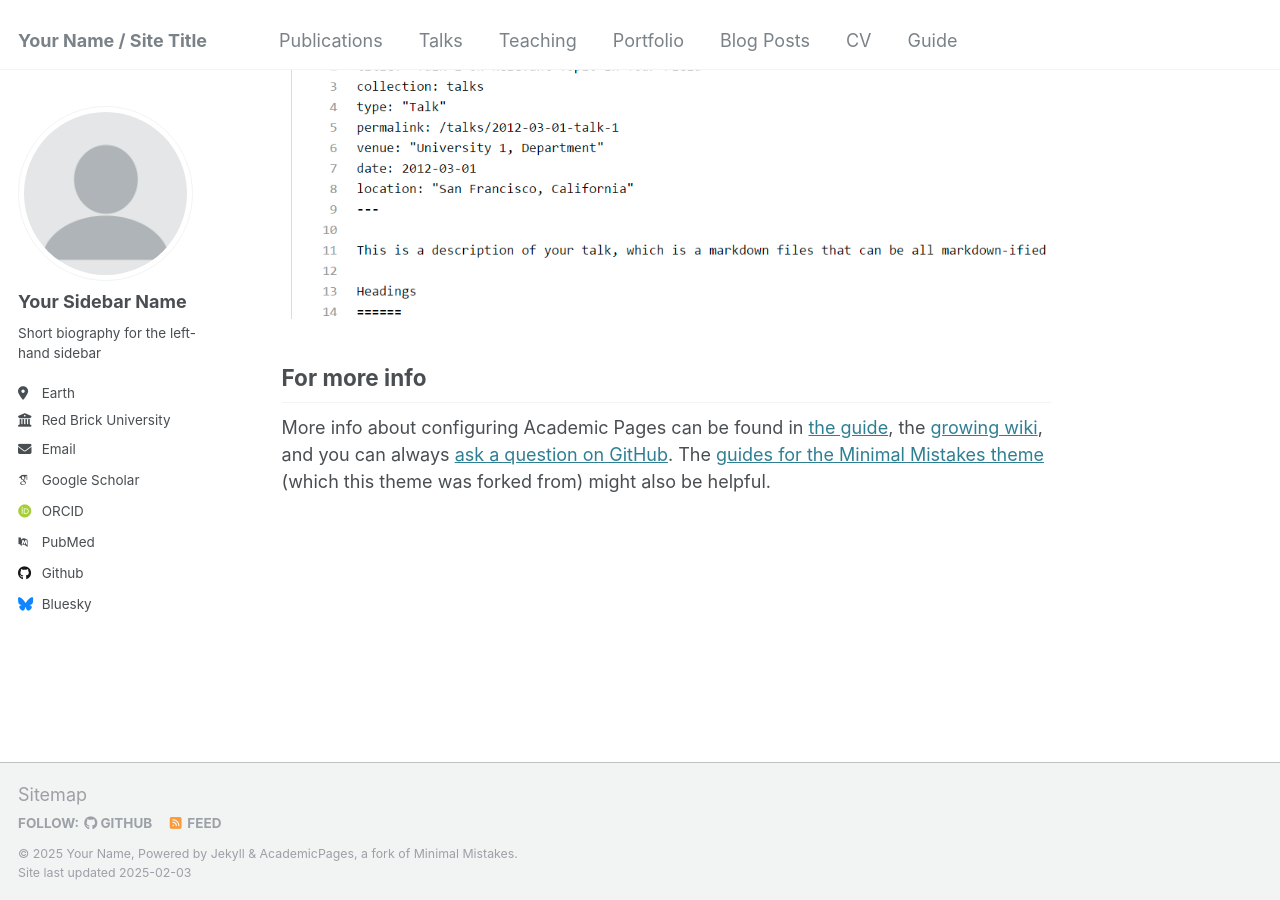
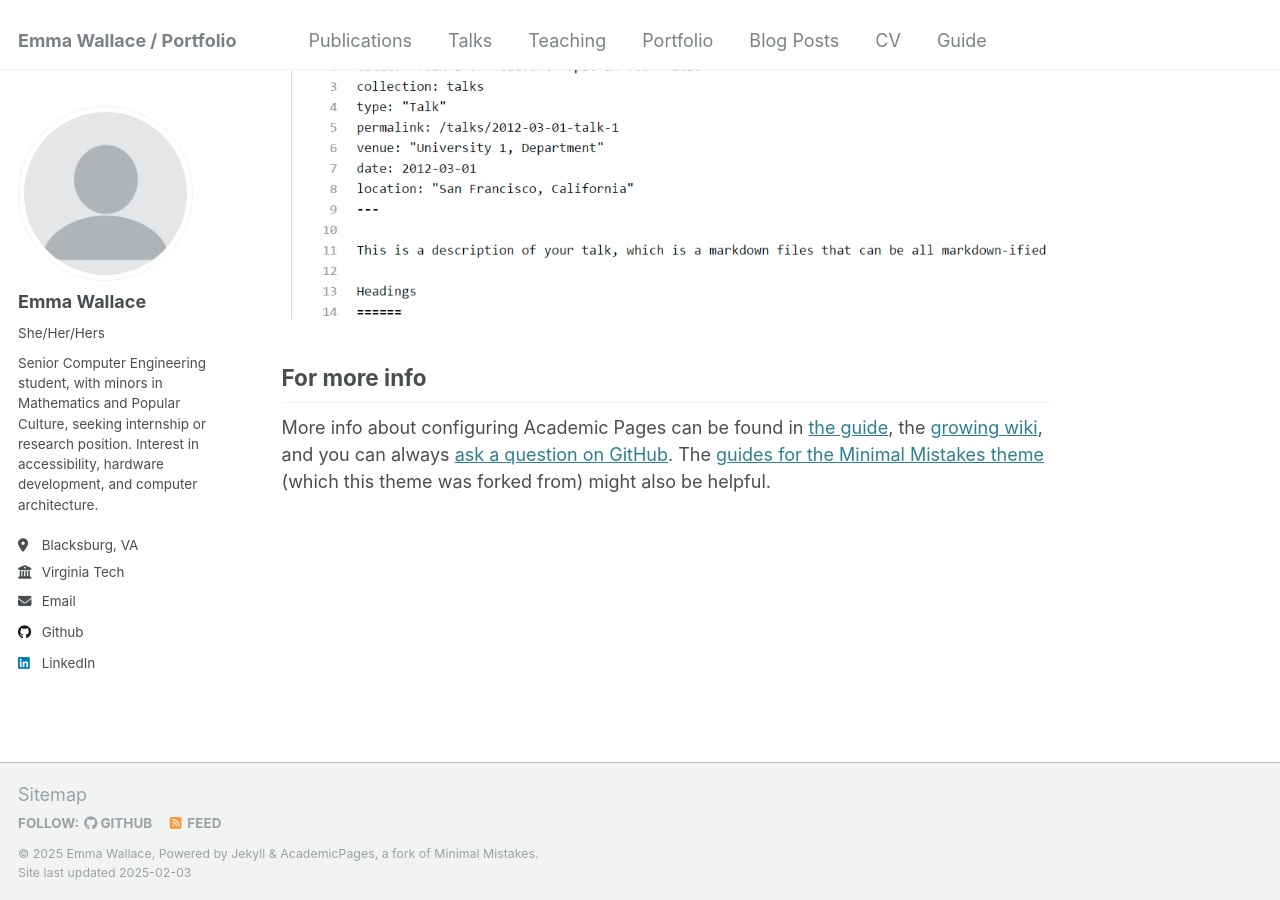
Before and after one commit to ewallace21/ewallace21.github.io, a Jekyll site: the page built from _pages/about.md, in a window 1280 px wide and 900 px high, scrolled down 2643 px. Built offline with Jekyll 4.4.1, drawn with Linux system fonts in a browser that asks for light colours; some web fonts are replaced.

Commit message:
Update _config.yml

```diff
--- a/_config.yml
+++ b/_config.yml
@@ -8,13 +8,13 @@
 
 # Basic Site Settings
 locale                   : "en-US"
-title                    : "Your Name / Site Title"
+title                    : "Emma Wallace / Portfolio"
 title_separator          : "-"
-name                     : &name "Your Name"
-description              : &description "personal description"
-url                      : https://academicpages.github.io # the base hostname & protocol for your site e.g. "https://[your GitHub username].github.io"
+name                     : &name "Emma Wallace"
+description              : &description "Emma Wallace's computer engineering project portfolio"
+url                      : https://ewallace21.github.io # the base hostname & protocol for your site e.g. "https://[your GitHub username].github.io"
 baseurl                  : "" # the subpath of your site, e.g. "/blog"
-repository               : "academicpages/academicpages.github.io"
+repository               : "ewallace21.github.io"
 
 # Site Author - The following control what appear as part of the author content on the side bar.
 #               If a field is blank the icon and link will not appear, otherwise it will be shown.
@@ -22,66 +22,18 @@ repository               : "academicpages/academicpages.github.io"
 author:
   # Biographic information
   avatar           : "profile.png"
-  name             : "Your Sidebar Name"
-  pronouns         : # example: "she/her"
-  bio              : "Short biography for the left-hand sidebar"
-  location         : "Earth"
-  employer         : "Red Brick University"
-  uri              : # URL
-  email            : "none@example.org"
-
-  # Academic websites
-  arxiv            : # URL - Update with the correct link to your profile
-  googlescholar    : "https://scholar.google.com/citations?user=PS_CX0AAAAAJ"
-  impactstory      : # URL
-  orcid            : "http://orcid.org/yourorcidurl"
-  semantic         : # URL
-  pubmed           : "https://www.ncbi.nlm.nih.gov/pubmed/?term=john+snow"
-  researchgate     : # URL
-  scopus           : # URL
+  name             : "Emma Wallace"
+  pronouns         : "She/Her/Hers" # example: "she/her"
+  bio              : "Senior Computer Engineering student, with minors in Mathematics and Popular Culture, seeking internship or research position. Interest in accessibility, hardware development, and computer architecture."
+  location         : "Blacksburg, VA"
+  employer         : "Virginia Tech"
+  email            : "emmaw21@vt.edu"
 
   # Repositories and software development
-  bitbucket        : # Username - Update with your username on the site
-  codepen          : # Username
-  dribbble         : # Username
-  github           : "academicpages"
-  kaggle           : # Username
-  stackoverflow    : # User number or user number and name (i.e., use "1" or "1/jeff-atwood")
+  github           : "ewallace21"
 
   # Social media
-  bluesky          : "bsky.app" # Replace this with you Bluesky username
-  facebook         : # Username
-  flickr           : # Username
-  foursquare       : # Username
-  goodreads        : # Username
-  google_plus      : # Username
-  keybase          : # Username
-  instagram        : # Username
-  lastfm           : # Username
-  linkedin         : # Username
-  mastodon         : # URL
-  medium           : # URL
-  pinterest        : # Username
-  soundcloud       : # Username
-  steam            : # Username
-  telegram         : # URL
-  tumblr           : # Username
-  twitter          : # Username for X / Twitter
-  vine             : # Username
-  weibo            : # Username
-  wikipedia        : # Username
-  xing             : # Username
-  youtube          : # Username
-  zhihu            : # Username
-
-# Publication Category - The following the list of publication categories and their headings
-publication_category:
-  books:
-    title: 'Books'
-  manuscripts:
-    title: 'Journal Articles'
-  conferences:
-    title: 'Conference Papers'
+  linkedin         : "www.linkedin.com/in/emma-wallace-22a2a1220" # Username
 
 # Site Settings
 teaser                   :  # filename of teaser fallback teaser image placed in /images/, .e.g. "500x300.png"
```
